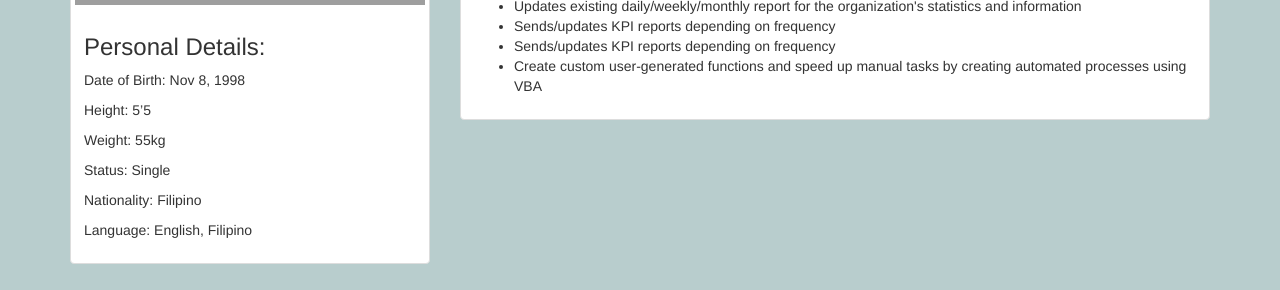
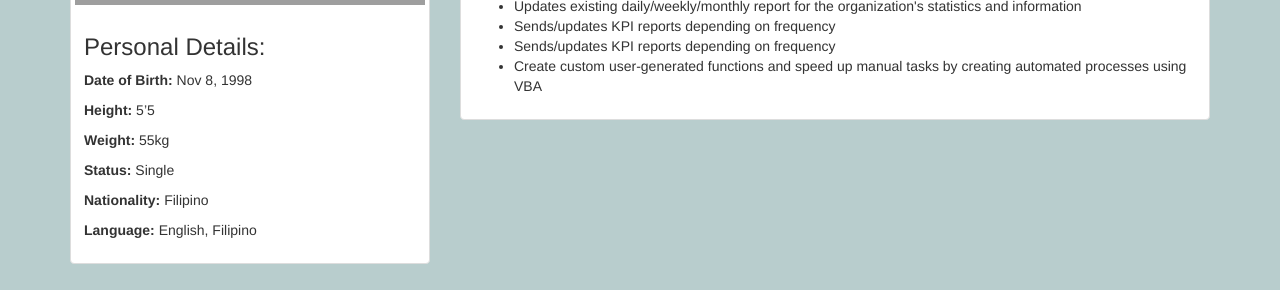
Before and after one commit to sheilacagape/sheemnc, a plain HTML site: page index.html in a window 1280 px wide. Shown: the part 674-964 px from the top of the page. Drawn offline with nearby package versions, Linux system fonts and the light colour scheme; grey boxes are pictures that could not be loaded.

Commit message:
Update index.html

```diff
--- a/index.html
+++ b/index.html
@@ -22,12 +22,12 @@
 		      <img src="pic.jpeg" alt="...">
 		      <div class="caption">
 		        <h3>Personal Details:</h3>
-		        <p>Date of Birth: Nov 8, 1998</p>
-		        <p>Height: 5’5</p>
-		        <p>Weight: 55kg</p>
-		        <p>Status: Single</p>
-		        <p>Nationality: Filipino</p>
-		        <p>Language: English, Filipino</p>
+		        <p><strong>Date of Birth: </strong>Nov 8, 1998</p>
+		        <p><strong>Height: </strong>5’5</p>
+		        <p><strong>Weight: </strong>55kg</p>
+		        <p><strong>Status: </strong>Single</p>
+		        <p><strong>Nationality: </strong>Filipino</p>
+		        <p><strong>Language: </strong>English, Filipino</p>
 
 		      </div>
 		    </div>
```
